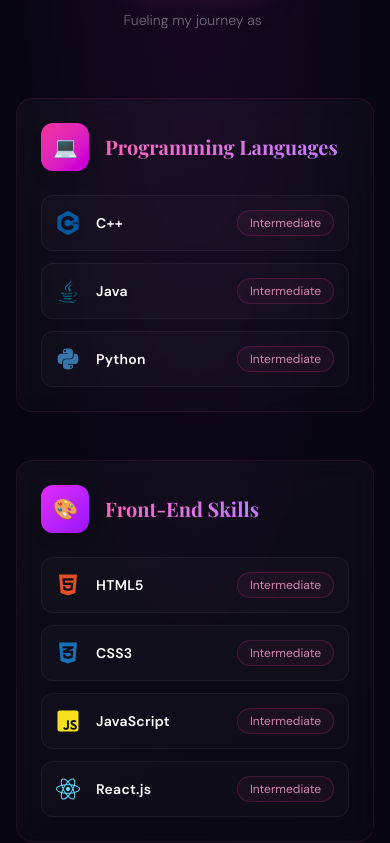
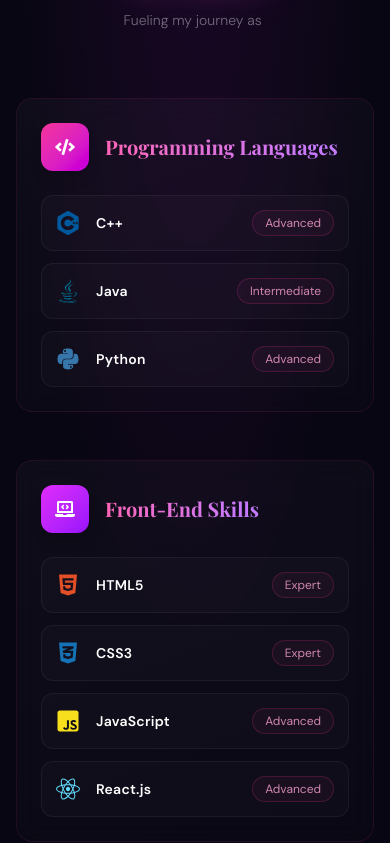
Before and after one commit to Talha-Bin-Zubair2125/my-portfolio, a React (Vite) app: page / in a window 390 px wide. Shown: the part 9151-9994 px from the top of the page. Built offline with nearby package versions, Linux system fonts and the light colour scheme.

Commit message:
Fix certifications responsiveness and UI bugs

```diff
--- a/src/Pages/Skills.jsx
+++ b/src/Pages/Skills.jsx
@@ -13,6 +13,12 @@
   FaClock,
   FaLightbulb,
   FaBrain,
+  FaCode,
+  FaLaptopCode,
+  FaServer,
+  FaRobot,
+  FaTools,
+  FaHandshake,
 } from "react-icons/fa";
 import {
   SiCplusplus,
@@ -35,28 +41,28 @@
   const skillCategories = [
     {
       title: "Programming Languages",
-      icon: "💻",
+      icon: <FaCode />,
       gradient: "from-pink-500 to-fuchsia-600",
       skills: [
-        { icon: <SiCplusplus />, name: "C++", color: "#00599C", level: "Intermediate" },
+        { icon: <SiCplusplus />, name: "C++", color: "#00599C", level: "Advanced" },
         { icon: <FaJava />, name: "Java", color: "#007396", level: "Intermediate" },
-        { icon: <FaPython />, name: "Python", color: "#3776AB", level: "Intermediate" },
+        { icon: <FaPython />, name: "Python", color: "#3776AB", level: "Advanced" },
       ],
     },
     {
       title: "Front-End Skills",
-      icon: "🎨",
+      icon: <FaLaptopCode />,
       gradient: "from-fuchsia-500 to-purple-600",
       skills: [
-        { icon: <FaHtml5 />, name: "HTML5", color: "#E34F26", level: "Intermediate" },
-        { icon: <FaCss3Alt />, name: "CSS3", color: "#1572B6", level: "Intermediate" },
-        { icon: <FaJsSquare />, name: "JavaScript", color: "#F7DF1E", level: "Intermediate" },
-        { icon: <FaReact />, name: "React.js", color: "#61DAFB", level: "Intermediate" },
+        { icon: <FaHtml5 />, name: "HTML5", color: "#E34F26", level: "Expert" },
+        { icon: <FaCss3Alt />, name: "CSS3", color: "#1572B6", level: "Expert" },
+        { icon: <FaJsSquare />, name: "JavaScript", color: "#F7DF1E", level: "Advanced" },
+        { icon: <FaReact />, name: "React.js", color: "#61DAFB", level: "Advanced" },
       ],
     },
     {
       title: "Back-End & Databases",
-      icon: "⚙️",
+      icon: <FaServer />,
       gradient: "from-purple-500 to-violet-600",
       skills: [
         { icon: <FaNode />, name: "Node.js", color: "#339933", level: "Intermediate" },
@@ -67,7 +73,7 @@
     },
     {
       title: "AI & Machine Learning",
-      icon: "🤖",
+      icon: <FaRobot />,
       gradient: "from-blue-500 to-indigo-600",
       skills: [
         { icon: <SiNumpy />, name: "NumPy", color: "#013243", level: "Intermediate" },
@@ -78,17 +84,17 @@
     },
     {
       title: "Version Control & Tools",
-      icon: "🛠️",
+      icon: <FaTools />,
       gradient: "from-violet-500 to-indigo-600",
       skills: [
-        { icon: <SiGit />, name: "Git", color: "#F05032", level: "Intermediate" },
-        { icon: <FaGithub />, name: "GitHub", color: "#9CA3AF", level: "Intermediate" },
-        { icon: <BiLogoVisualStudio />, name: "VS Code", color: "#007ACC", level: "Intermediate" },
+        { icon: <SiGit />, name: "Git", color: "#F05032", level: "Advanced" },
+        { icon: <FaGithub />, name: "GitHub", color: "#9CA3AF", level: "Advanced" },
+        { icon: <BiLogoVisualStudio />, name: "VS Code", color: "#007ACC", level: "Expert" },
       ],
     },
     {
       title: "Soft Skills",
-      icon: "🚀",
+      icon: <FaHandshake />,
       gradient: "from-indigo-500 to-pink-600",
       skills: [
         { icon: <FaUsers />, name: "Team Collaboration", color: PINK, level: "Professional" },
@@ -203,7 +209,7 @@
               {/* Category header */}
               <div className="flex items-center gap-4 mb-6">
                 <div
-                  className={`w-12 h-12 rounded-xl bg-gradient-to-br ${category.gradient} flex items-center justify-center shadow-lg text-xl shrink-0`}
+                  className={`w-12 h-12 rounded-xl bg-gradient-to-br ${category.gradient} flex items-center justify-center shadow-lg text-xl text-white shrink-0`}
                 >
                   {category.icon}
                 </div>
```
